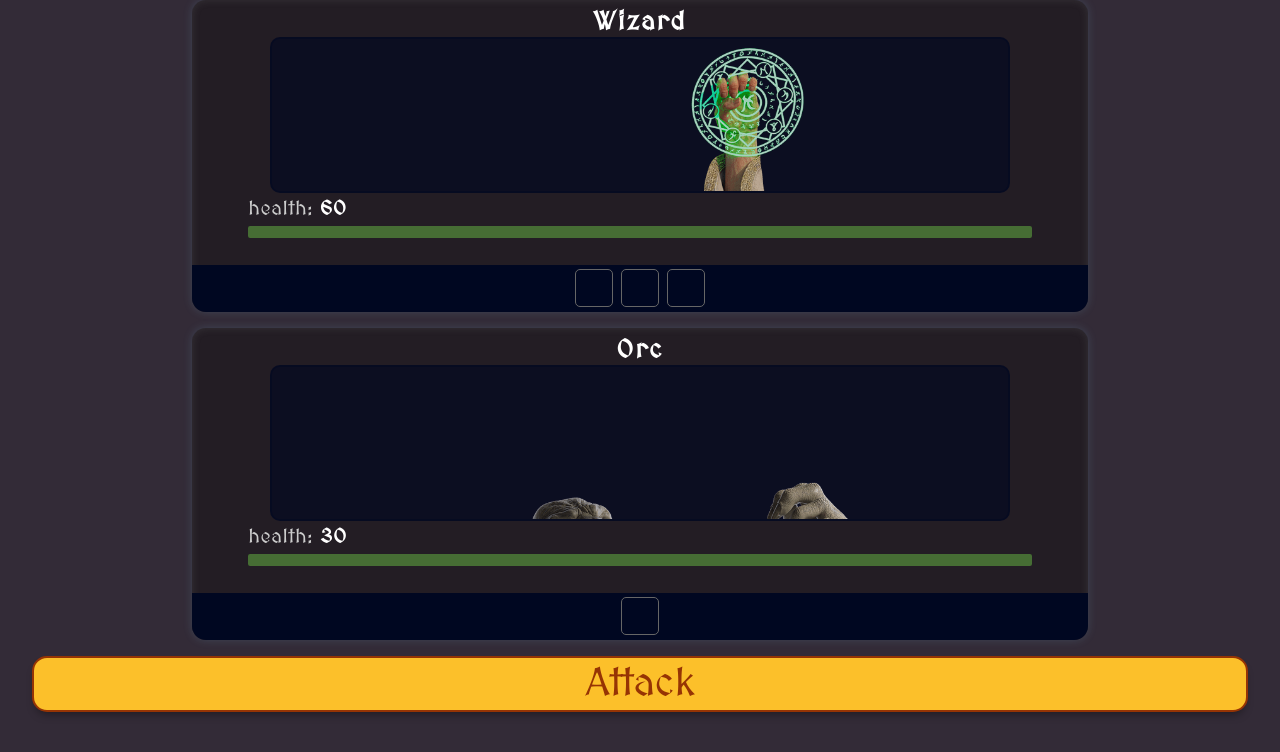
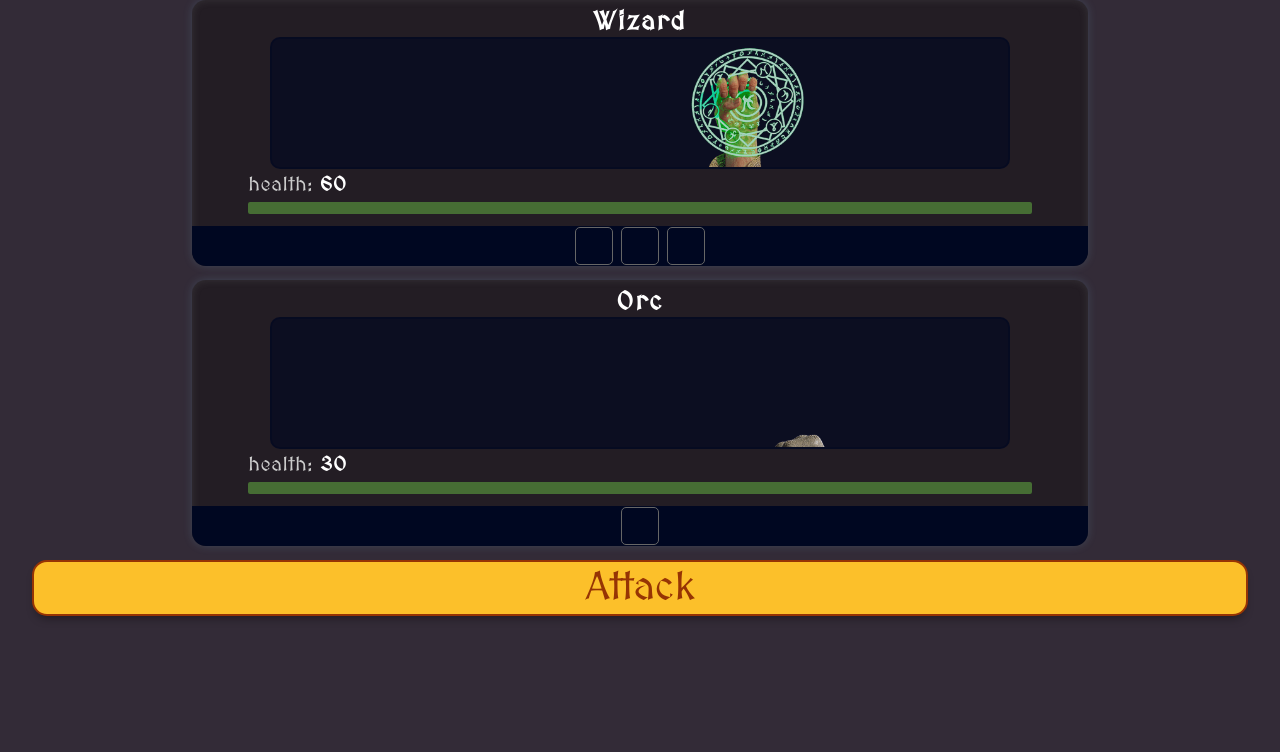
Before and after one commit to JaredIannarino/Dice-Game, a plain HTML site: page index.html in a window 1280 px wide. Drawn offline with nearby package versions, Linux system fonts and the light colour scheme.

Commit message:
Update index.css

```diff
--- a/index.css
+++ b/index.css
@@ -32,7 +32,7 @@
     align-items: center;
     justify-content: center;
     margin: 0;
-    height: 82vh;
+    height: 70vh;
     width: 100%;
   }
 
@@ -65,7 +65,7 @@
     display: flex;
     justify-content: center;
     width: 100%;
-    height: 18vh;
+    height: 30vh;
     padding: 0;
   }
 
```
